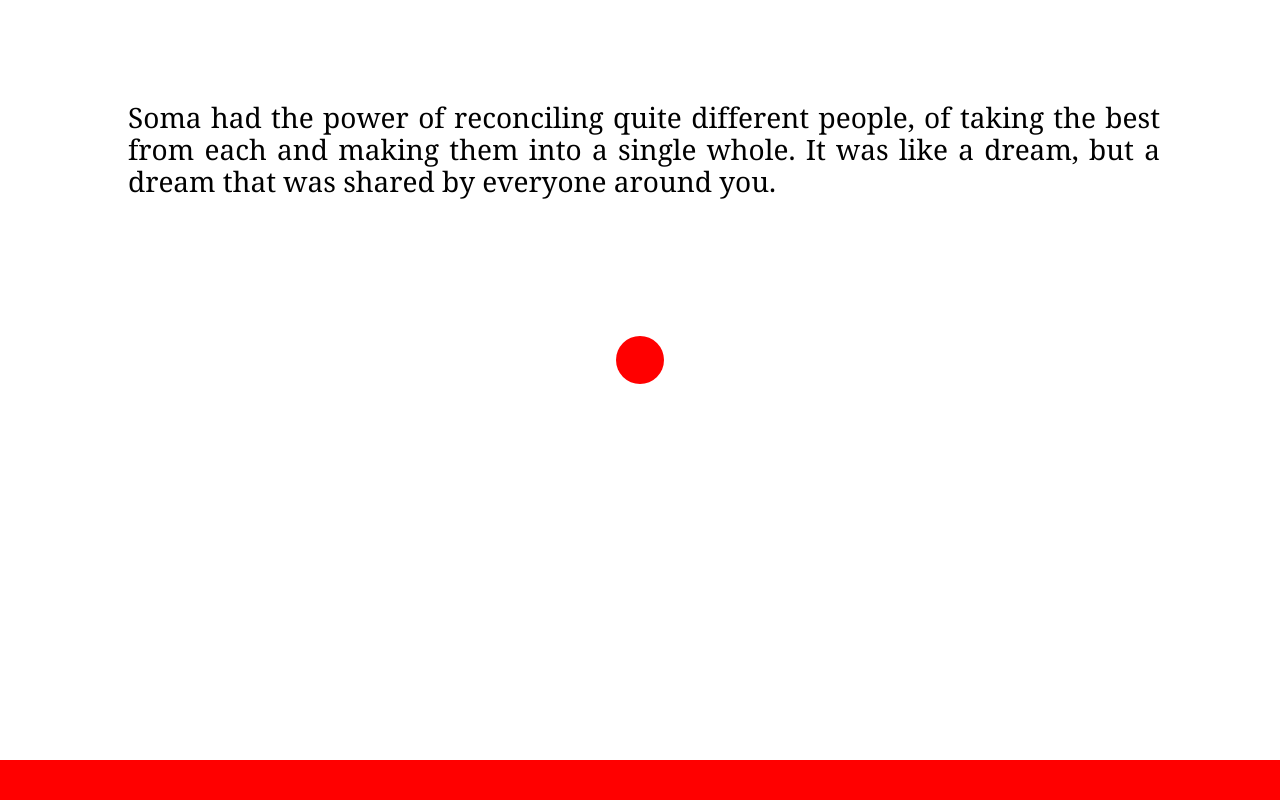
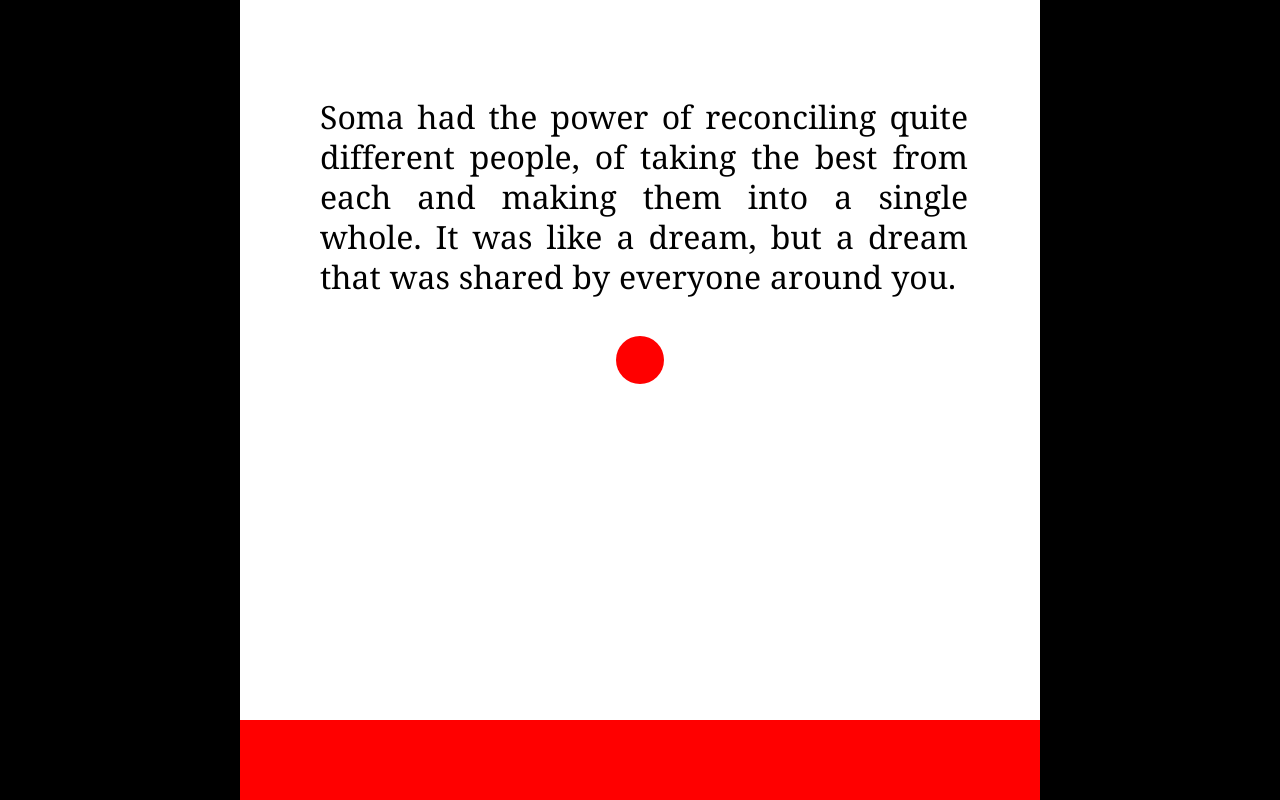
Before and after one commit to bhuvarloka/lines-fall, a website built with Vite: page index.html in a window 1280 px wide. Built offline with nearby package versions, Linux system fonts and the light colour scheme.

Commit message:
fix: update HTML structure and improve canvas resizing logic

```diff
--- a/index.html
+++ b/index.html
@@ -1,4 +1,4 @@
-<!DOCTYPE html>
+<!doctype html>
 <html lang="en">
   <head>
     <meta charset="UTF-8" />
@@ -7,7 +7,10 @@
     <link rel="stylesheet" href="/src/style/style.css" />
   </head>
   <body>
-    <div id="canvas-container"></div>
+    <div class="flex items-center justify-center h-screen bg-black">
+      <div id="canvas-container" class="aspect-square h-full mx-auto"></div>
+    </div>
+
     <script type="module" src="/src/main.js"></script>
   </body>
 </html>
--- a/src/config.js
+++ b/src/config.js
@@ -1,13 +1,13 @@
 export const config = {
   // Typography
-  fontSize: 28, // px
+  fontSize: 32, // px
   fontFamily: 'Georgia, "Times New Roman", serif',
   // fontFamily: 'Arial, "Times New Roman", serif',
   textColor: "#000000",
 
   // Physics
   gravity: 0.7, // px added to vy each frame
-  damping: 0.95, // 0–1; 1 = no drag, 0 = instant stop
+  damping: 0.96, // 0–1; 1 = no drag, 0 = instant stop
   constraintIterations: 12, // solver passes per frame; higher = stiffer chain
   linkRestLength: 12, // px between adjacent chain points
   pointRadius: 8, // collision radius; ~half fontSize keeps chars from overlapping
@@ -19,11 +19,11 @@ export const config = {
 
   // Scene layout (all fractions of screen dimension unless noted)
   textStartY: 0.15, // top of first line
-  lineSpacingY: 0.04, // vertical gap between lines
+  lineSpacingY: 0.05, // vertical gap between lines
   circleX: 0.5, // horizontal center
   circleY: 0.45, // vertical center
   textMarginX: 0.1, // left/right margin
-  floorY: 0.95, // chains settle here
+  floorY: 0.9, // chains settle here
 
   // Rendering
   backgroundColor: "#ffffff",
--- a/src/main.js
+++ b/src/main.js
@@ -14,14 +14,12 @@ container.appendChild(canvas);
 // ---- Sizing ---- //
 
 function resize() {
-  canvas.width = window.innerWidth;
-  canvas.height = window.innerHeight;
+  canvas.width = container.offsetWidth;
+  canvas.height = container.offsetHeight;
 }
 resize();
 let resizeRaf = 0;
-window.addEventListener(
-  "resize",
-  () => {
+new ResizeObserver(() => {
   if (resizeRaf) return;
   resizeRaf = requestAnimationFrame(() => {
     resizeRaf = 0;
@@ -29,9 +27,7 @@ window.addEventListener(
     init();
     requestTick();
   });
-  },
-  { passive: true },
-);
+}).observe(container);
 
 // ---- Physics ---- //
 
```
Lines whose indentation alone changed are shown as unchanged.
